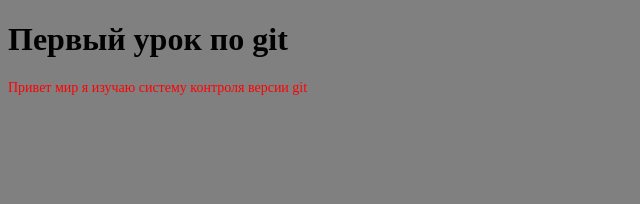
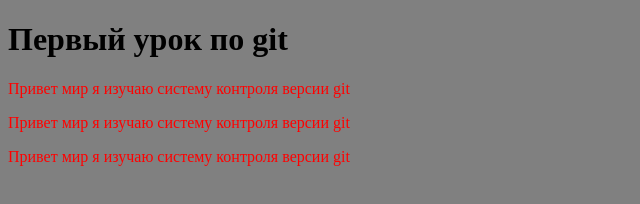
Before and after one commit to Digidon727/testgit-, a plain HTML site: page index.html in a window 1280 px wide. Shown: the whole page, without its empty margins (0-640 px from the left). Drawn offline with Linux system fonts and the light colour scheme.

Commit message:
Все ок

```diff
--- a/css/main.css
+++ b/css/main.css
@@ -4,6 +4,6 @@
 }
 
 p{
-    font-size: 14px;
+    font-size: 16px;
     color: red;
 }
--- a/index.html
+++ b/index.html
@@ -14,5 +14,13 @@
     <div>
         <p>Привет мир я изучаю систему контроля версии git</p>
     </div>
+
+    <div>
+        <p>Привет мир я изучаю систему контроля версии git</p>
+    </div>
+
+    <div>
+        <p>Привет мир я изучаю систему контроля версии git</p>
+    </div>
 </body>
 </html>
```
